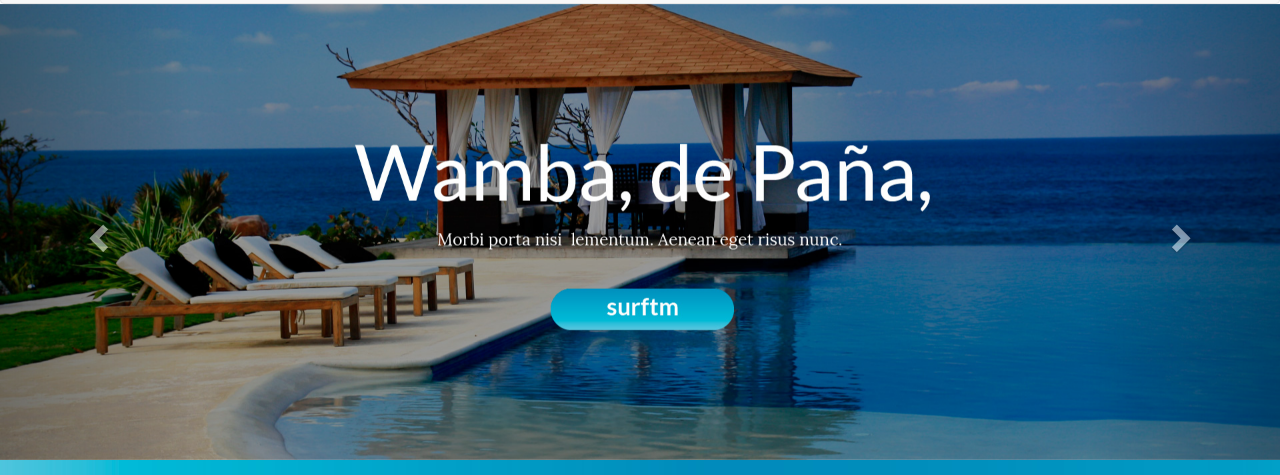
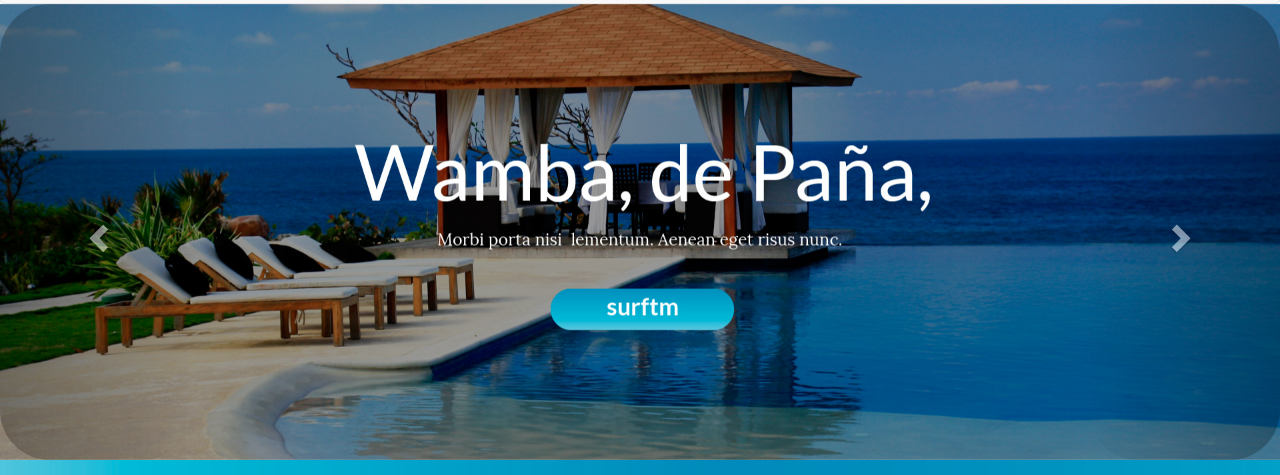
Before and after one commit to ShantalGovantes1792/Web_Discovery, a plain HTML site: page index.html in a window 1280 px wide. Shown: the part 69-544 px from the top of the page. Drawn offline with nearby package versions, Linux system fonts and the light colour scheme.

Commit message:
slider redondeado

```diff
--- a/css/style.css
+++ b/css/style.css
@@ -148,6 +148,21 @@ hr{
 	display: inline;
 	padding-right: 20px;
 }
+.carousel-control {
+  position: absolute;
+  top: 0;
+  bottom: 0;
+  left: 0;
+  width: 15%;
+  font-size: 20px;
+  color: #fff;
+  text-align: center;
+  text-shadow: 0 1px 2px rgba(0, 0, 0, .6);
+  background-color: rgba(0, 0, 0, 0);
+  filter: alpha(opacity=50);
+  opacity: .5;
+  border-radius: 50px;
+}
 
 /*
 LORA
```
